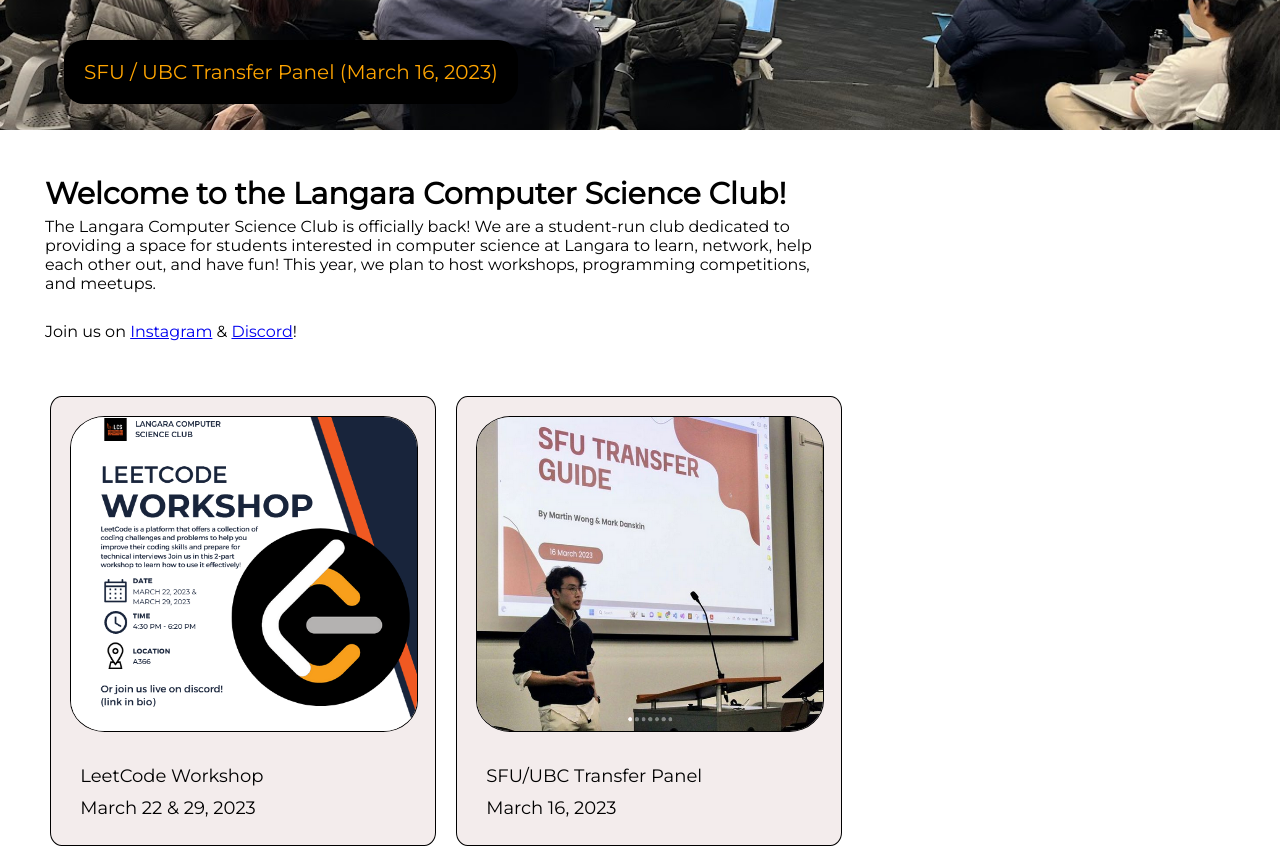
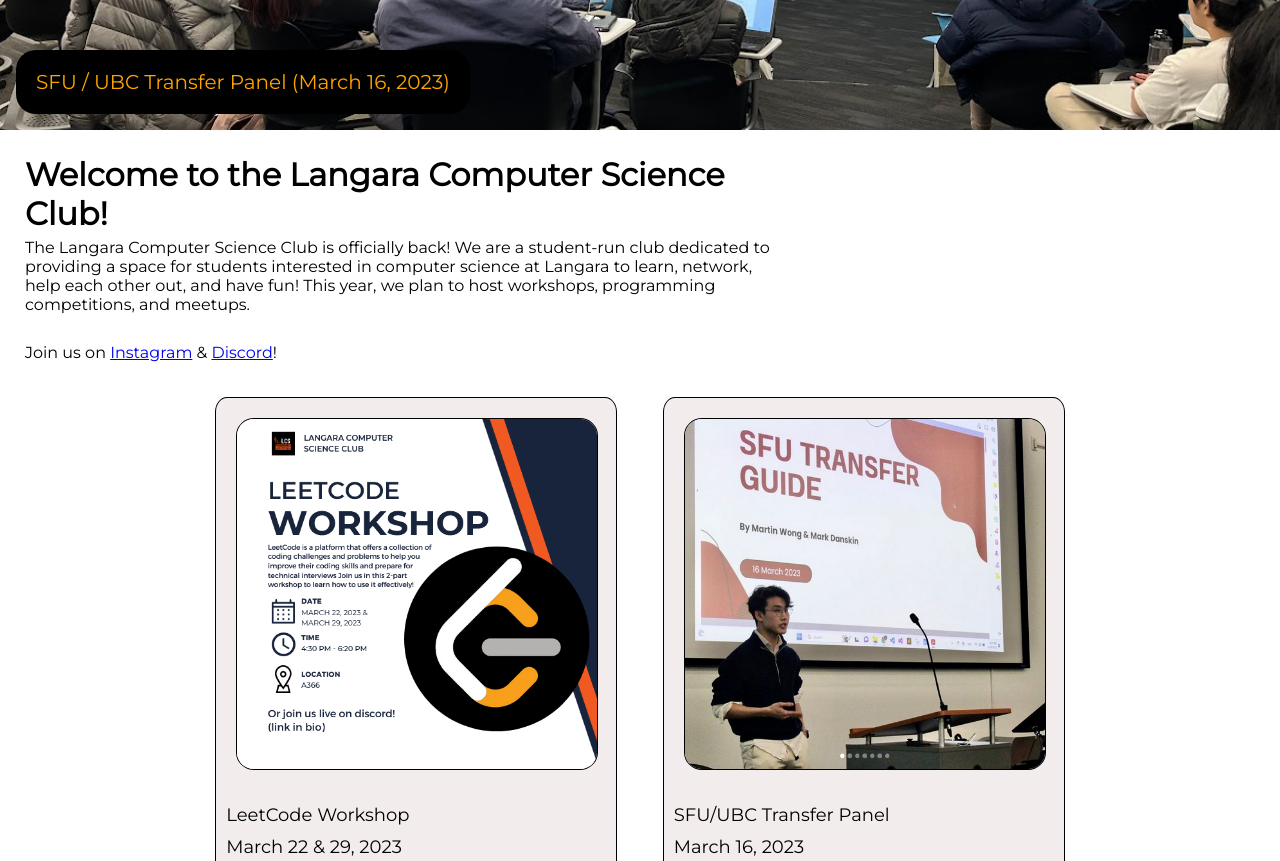
Before and after one commit to langaracpsc/langaracpsc.github.io, a plain HTML site: page index.html in a window 1280 px wide. Shown: the part 600-1461 px from the top of the page. Drawn offline with Linux system fonts and the light colour scheme.

Commit message:
fix layout on mobile

```diff
--- a/index.html
+++ b/index.html
@@ -18,27 +18,26 @@
 
 <body>
   <div>
-    <div class="header">
+    <header>
       <img src="assets/LCS.png">
       <p>Langara CS Club</p>
-    </div>
+    </header>
 
 
     <div class="splash">
       <img src="assets/IMG_3957.JPG" class="splash">
-      <div class="titlediv">
-        <p class="title">SFU / UBC Transfer Panel (March 16, 2023)</p>
-      </div>
+      <p class="splashtext">SFU / UBC Transfer Panel (March 16, 2023)</p>
     </div>
 
     <div class="body">
-      <h2>Welcome to the Langara Computer Science Club!</h3>
+      <h1>Welcome to the Langara Computer Science Club!</h3>
       <p>The Langara Computer Science Club is officially back! We are a student-run club dedicated to providing a space for students interested in computer science at Langara to learn, network, help each other out, and have fun! This year, we plan to host workshops, programming competitions, and meetups.</p>
       <br>
       <p>Join us on <a href="https://www.instagram.com/langaracpsc/">Instagram</a> & <a href="http://discord.gg/VmT3T2J">Discord</a>!</p>
     </div>
 
 
+    <!-- Maybe this whole section should be redone-->
     <div class="panes">
       <div>
         <img src="assets/leetcode.png">
@@ -73,11 +72,11 @@
     </div>
 
 
-    <div class="footer">
+    <footer>
       <p>🚧This website is under construction.🚧</p>
       <p>Are you good at web development? We need YOU 🫵 to help build our website! Come chat in #club-projects!</p>
       <p>This website is hosted on <a href="https://github.com/langaracpsc/langaracpsc.github.io">Github</a>.</p>
-    </div>
+    </footer>
 
 
   </div>
--- a/main.css
+++ b/main.css
@@ -7,18 +7,17 @@
     margin: 0;
 }
 
-.header {
+header {
     max-height: 50px;
     padding: 20px;
     display: flex;
     align-items: center;
     column-gap: 20px;
-    grid-auto-flow: column;
     justify-content: left;
     align-content: center;
 }
 
-.header > * {
+header > * {
     max-height: inherit;
     object-fit: cover;
     font-family:'Montserrat';
@@ -29,59 +28,55 @@
 
 
 .splash {
+    position: relative;
+
     width: 100%;
     max-height: 80vh;
     object-fit: cover;
 }
 
-.titlediv {
+.splashtext {
     position: absolute;
-    top: 80vh;
-    left: 5vw;
-    max-height: 8vh;
-    background-color: black;
+    bottom: 16px;
+    left: 16px;
+
     padding: 20px;
     margin: 0;
     border-radius: 20px;
-}
 
-#supercontainer > div {
-    padding: 10px;
-}
-
-
-.title {
-    margin: 0;
+    background-color: black;
     color: orange;
     font-size: 20px;
 }
 
+
 .body {
-    padding: 40px;
-}
-
-.body > h2 {
-    font-size: 30px;
+    padding: 20px;
+    max-width: 60vw;
 }
 
 .body > * {
     margin: 5px;
-    max-width: 60vw;
 }
+
+
+
 
 .panes {
     display: flex;
+    flex-direction: row;
     flex-wrap: wrap;
-    align-items: center;
-    padding: 40px;
+    justify-content: center;
+
+    gap: 2vw;
+    padding: 5vw;
     padding-top: 0;
-
 }
 
 .panes > div{
     margin: 10px;
-    width: 30vw;
-    height: 35vw;
+    width: 400px;
+    height: 500px;
     background-color: rgb(243, 236, 236);
     border-radius: 3%;
     border: 1px solid black ;
@@ -95,19 +90,19 @@
     overflow: hidden;
     width: 90%;
     height: 70%;
-    overflow-x: hidden;
-    border-radius: 10%;
+    min-height: 250px;
+    border-radius: 5%;
     border: 1px solid black ;
 }
 
 .panes > div > p {
-    padding-left: 5%;
+    margin: 5%;
     margin: 10px;
     font-size: large;
 }
 
 
-.footer {
+footer {
     padding: 20px;
     column-gap: 20px;
     grid-auto-flow: row;
@@ -117,6 +112,6 @@
     color:white;
 }
 
-.footer > * {
+footer > * {
     margin: 10px;
 }
```
